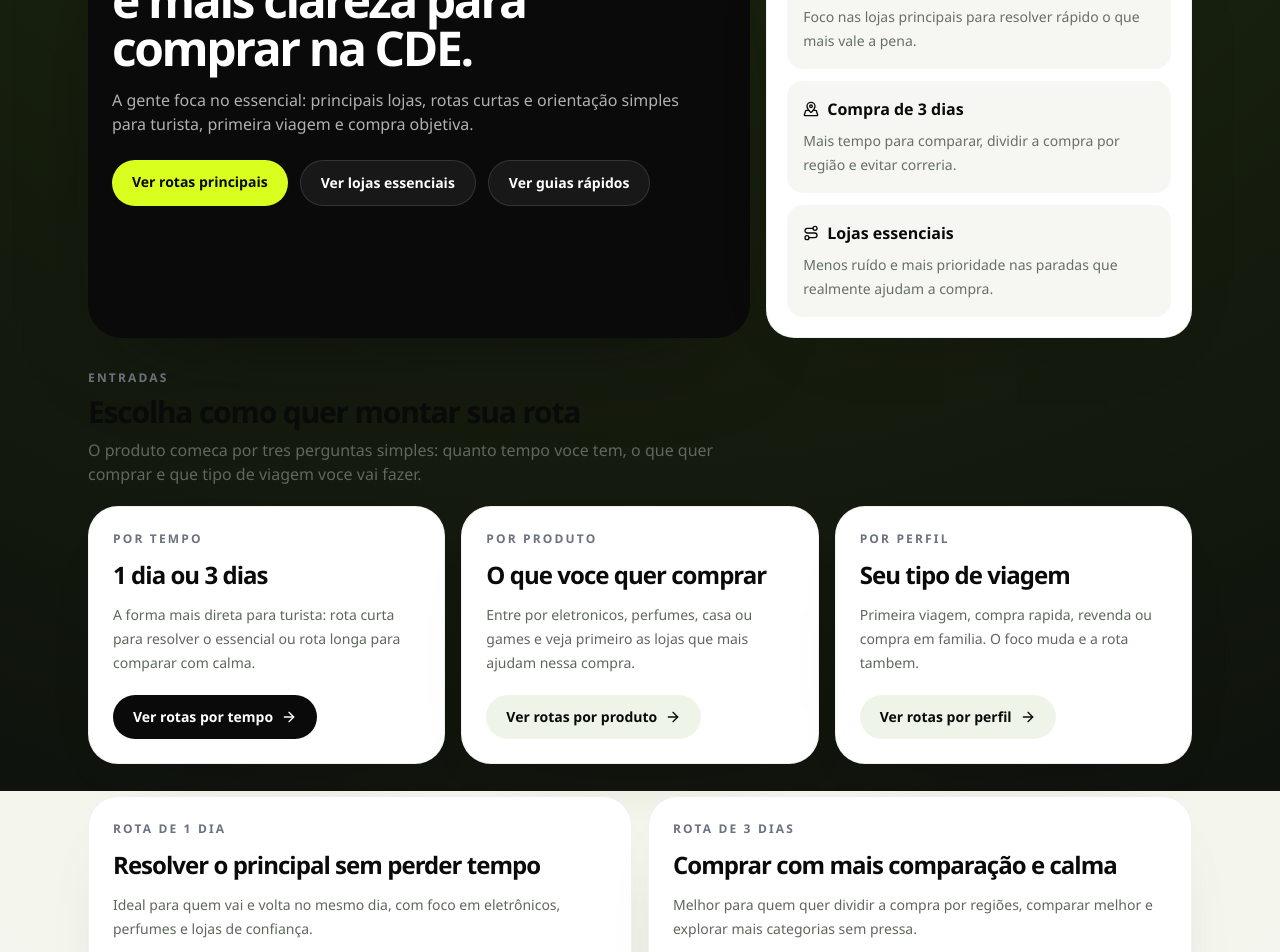
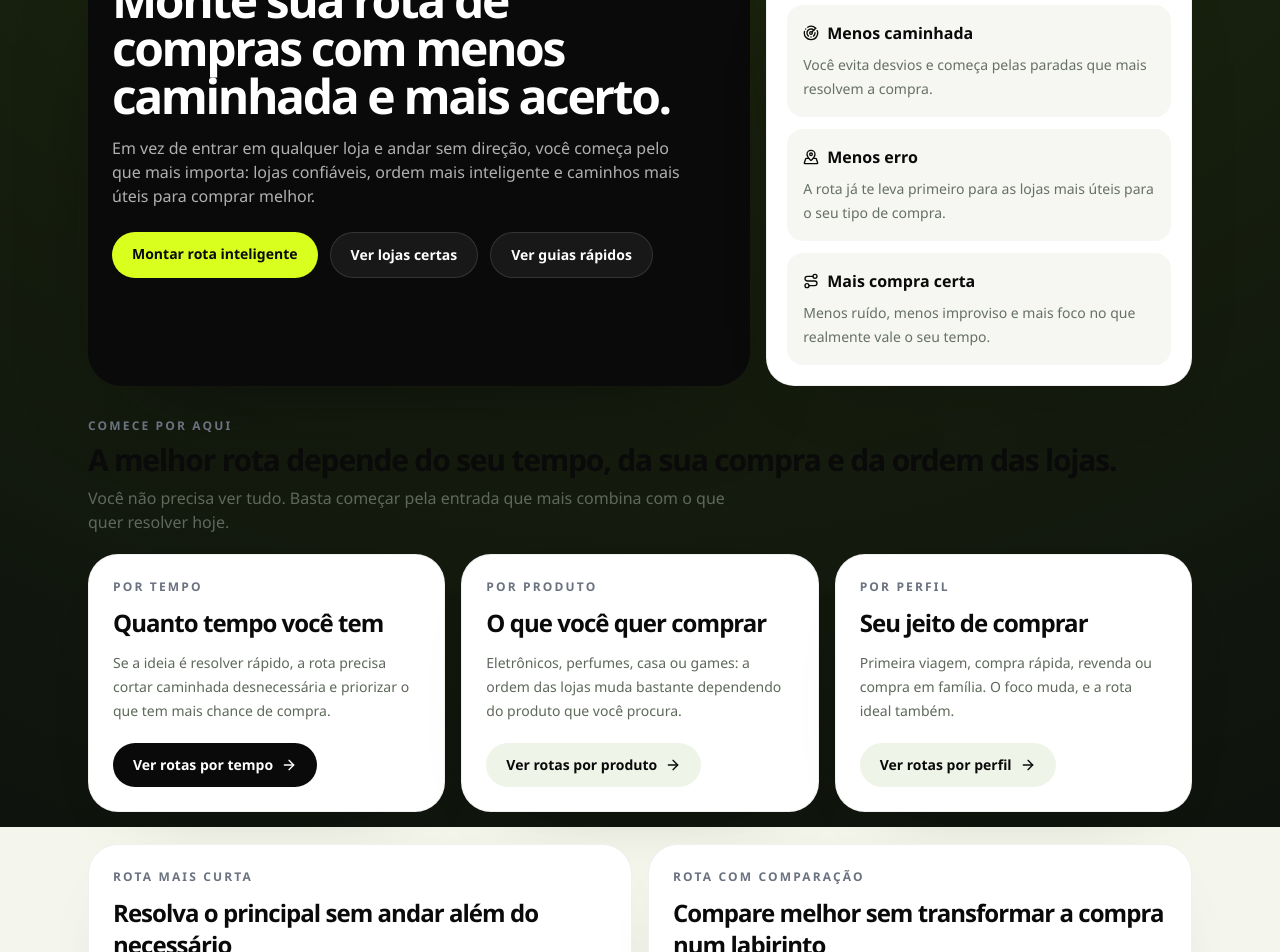
Before and after one commit to caiopinheiroofc/FrontierAtlas, a Next.js app: page / in a window 1280 px wide. Shown: the part 620-1572 px from the top of the page. Built offline with nearby package versions, Linux system fonts and the light colour scheme; no server answers; the database is empty.

Commit message:
Refina promessa da home

```diff
--- a/src/app/page.tsx
+++ b/src/app/page.tsx
@@ -28,8 +28,8 @@
 
   return (
     <AppShell
-      title="Sua rota inteligente de compras em Ciudad del Este."
-      subtitle="O Frontier Atlas resume as lojas mais importantes e organiza rotas simples para quem quer comprar bem em 1 dia ou em 3 dias."
+      title="As lojas certas, na ordem certa, para você andar menos e comprar melhor."
+      subtitle="O Frontier Atlas organiza sua compra em Ciudad del Este com menos volta, menos cansaço e mais clareza sobre onde realmente vale parar."
     >
       <form
         action="/buscar"
@@ -41,25 +41,25 @@
       <section className="grid gap-4 lg:grid-cols-[1.4fr_0.9fr]">
         <div className="rounded-[34px] bg-[#0a0a0a] p-6 text-white shadow-[0_35px_110px_-55px_rgba(10,10,10,0.9)]">
           <h2 className="max-w-xl text-3xl font-black tracking-[-0.05em] sm:text-5xl">
-            Menos lojas, menos voltas e mais clareza para comprar na CDE.
+            Monte sua rota de compras com menos caminhada e mais acerto.
           </h2>
           <p className="mt-4 max-w-xl text-sm leading-6 text-white/68 sm:text-base">
-            A gente foca no essencial: principais lojas, rotas curtas e
-            orientação simples para turista, primeira viagem e compra
-            objetiva.
+            Em vez de entrar em qualquer loja e andar sem direção, você começa
+            pelo que mais importa: lojas confiáveis, ordem mais inteligente e
+            caminhos mais úteis para comprar melhor.
           </p>
           <div className="mt-6 flex flex-col gap-3 sm:flex-row">
             <Link
               href="/mapa"
               className="rounded-full bg-[#d9ff1f] px-5 py-3 text-center text-sm font-semibold text-[#0a0a0a] transition hover:bg-[#c8ee16]"
             >
-              Ver rotas principais
+              Montar rota inteligente
             </Link>
             <Link
               href="/explorar"
               className="rounded-full border border-white/12 bg-white/6 px-5 py-3 text-center text-sm font-semibold text-white transition hover:bg-white/10"
             >
-              Ver lojas essenciais
+              Ver lojas certas
             </Link>
             <Link
               href="/guias"
@@ -79,31 +79,31 @@
               <div className="rounded-2xl bg-[#f6f7f2] p-4">
                 <div className="mb-2 flex items-center gap-2 text-[#0a0a0a]">
                   <Radar className="h-4 w-4" />
-                  <span className="font-semibold">Compra de 1 dia</span>
+                  <span className="font-semibold">Menos caminhada</span>
                 </div>
                 <p className="text-sm leading-6 text-[#667064]">
-                  Foco nas lojas principais para resolver rápido o que mais
-                  vale a pena.
+                  Você evita desvios e começa pelas paradas que mais resolvem a
+                  compra.
                 </p>
               </div>
               <div className="rounded-2xl bg-[#f6f7f2] p-4">
                 <div className="mb-2 flex items-center gap-2 text-[#0a0a0a]">
                   <MapPinned className="h-4 w-4" />
-                  <span className="font-semibold">Compra de 3 dias</span>
+                  <span className="font-semibold">Menos erro</span>
                 </div>
                 <p className="text-sm leading-6 text-[#667064]">
-                  Mais tempo para comparar, dividir a compra por região e
-                  evitar correria.
+                  A rota já te leva primeiro para as lojas mais úteis para o
+                  seu tipo de compra.
                 </p>
               </div>
               <div className="rounded-2xl bg-[#f6f7f2] p-4">
                 <div className="mb-2 flex items-center gap-2 text-[#0a0a0a]">
                   <Route className="h-4 w-4" />
-                  <span className="font-semibold">Lojas essenciais</span>
+                  <span className="font-semibold">Mais compra certa</span>
                 </div>
                 <p className="text-sm leading-6 text-[#667064]">
-                  Menos ruído e mais prioridade nas paradas que realmente
-                  ajudam a compra.
+                  Menos ruído, menos improviso e mais foco no que realmente
+                  vale o seu tempo.
                 </p>
               </div>
             </div>
@@ -113,9 +113,9 @@
 
       <section className="space-y-5">
         <SectionHeading
-          eyebrow="Entradas"
-          title="Escolha como quer montar sua rota"
-          description="O produto comeca por tres perguntas simples: quanto tempo voce tem, o que quer comprar e que tipo de viagem voce vai fazer."
+          eyebrow="Comece por aqui"
+          title="A melhor rota depende do seu tempo, da sua compra e da ordem das lojas."
+          description="Você não precisa ver tudo. Basta começar pela entrada que mais combina com o que quer resolver hoje."
         />
         <div className="grid gap-4 lg:grid-cols-3">
           <div className="rounded-[30px] border border-black/6 bg-white p-6 shadow-[0_25px_80px_-55px_rgba(10,10,10,0.4)]">
@@ -123,11 +123,11 @@
               Por tempo
             </p>
             <h3 className="mt-3 text-2xl font-black tracking-[-0.04em] text-[#0a0a0a]">
-              1 dia ou 3 dias
+              Quanto tempo você tem
             </h3>
             <p className="mt-3 text-sm leading-6 text-[#5e685b]">
-              A forma mais direta para turista: rota curta para resolver o
-              essencial ou rota longa para comparar com calma.
+              Se a ideia é resolver rápido, a rota precisa cortar caminhada
+              desnecessária e priorizar o que tem mais chance de compra.
             </p>
             <Link
               href="/mapa"
@@ -143,11 +143,11 @@
               Por produto
             </p>
             <h3 className="mt-3 text-2xl font-black tracking-[-0.04em] text-[#0a0a0a]">
-              O que voce quer comprar
+              O que você quer comprar
             </h3>
             <p className="mt-3 text-sm leading-6 text-[#5e685b]">
-              Entre por eletronicos, perfumes, casa ou games e veja primeiro
-              as lojas que mais ajudam nessa compra.
+              Eletrônicos, perfumes, casa ou games: a ordem das lojas muda
+              bastante dependendo do produto que você procura.
             </p>
             <Link
               href="/explorar?mission=eletronicos"
@@ -163,11 +163,11 @@
               Por perfil
             </p>
             <h3 className="mt-3 text-2xl font-black tracking-[-0.04em] text-[#0a0a0a]">
-              Seu tipo de viagem
+              Seu jeito de comprar
             </h3>
             <p className="mt-3 text-sm leading-6 text-[#5e685b]">
-              Primeira viagem, compra rapida, revenda ou compra em familia. O
-              foco muda e a rota tambem.
+              Primeira viagem, compra rápida, revenda ou compra em família. O
+              foco muda, e a rota ideal também.
             </p>
             <Link
               href="/explorar?mission=primeira-viagem"
@@ -183,14 +183,14 @@
       <section className="grid gap-4 lg:grid-cols-2">
         <div className="rounded-[30px] border border-black/6 bg-white p-6 shadow-[0_25px_80px_-55px_rgba(10,10,10,0.4)]">
           <p className="text-xs font-black uppercase tracking-[0.18em] text-[#6b7280]">
-            Rota de 1 dia
+            Rota mais curta
           </p>
           <h3 className="mt-3 text-2xl font-black tracking-[-0.04em] text-[#0a0a0a]">
-            Resolver o principal sem perder tempo
+            Resolva o principal sem andar além do necessário
           </h3>
           <p className="mt-3 text-sm leading-6 text-[#5e685b]">
-            Ideal para quem vai e volta no mesmo dia, com foco em eletrônicos,
-            perfumes e lojas de confiança.
+            Ideal para quem quer comprar o essencial com menos volta, menos
+            desgaste e mais chance de acertar nas primeiras paradas.
           </p>
           <Link
             href="/mapa"
@@ -203,14 +203,14 @@
 
         <div className="rounded-[30px] border border-black/6 bg-white p-6 shadow-[0_25px_80px_-55px_rgba(10,10,10,0.4)]">
           <p className="text-xs font-black uppercase tracking-[0.18em] text-[#6b7280]">
-            Rota de 3 dias
+            Rota com comparação
           </p>
           <h3 className="mt-3 text-2xl font-black tracking-[-0.04em] text-[#0a0a0a]">
-            Comprar com mais comparação e calma
+            Compare melhor sem transformar a compra num labirinto
           </h3>
           <p className="mt-3 text-sm leading-6 text-[#5e685b]">
-            Melhor para quem quer dividir a compra por regiões, comparar
-            melhor e explorar mais categorias sem pressa.
+            Quando você tem mais tempo, a rota continua importando para evitar
+            cansaço à toa e separar melhor cada região da compra.
           </p>
           <Link
             href="/explorar"
@@ -225,8 +225,8 @@
       <section className="space-y-5">
         <SectionHeading
           eyebrow="Missões"
-          title="As missões mais úteis para a maioria das viagens"
-          description="Começamos pelo essencial para ajudar quem precisa comprar bem em pouco tempo."
+          title="Entradas rápidas para começar pela missão certa"
+          description="Essas missões ajudam a transformar uma intenção solta em uma rota mais objetiva desde o começo."
         />
         <div className="grid gap-4 sm:grid-cols-2 xl:grid-cols-4">
           {essentialMissions.map((mission) => (
@@ -238,8 +238,8 @@
       <section className="space-y-5">
         <SectionHeading
           eyebrow="Lojas principais"
-          title="As lojas que mais ajudam a compra"
-          description="Uma seleção mais enxuta das paradas mais úteis para turista, primeira viagem e compras rápidas."
+          title="As paradas que mais ajudam você a comprar melhor"
+          description="Uma seleção mais enxuta das lojas que resolvem mais, cansam menos e fazem mais sentido para começar."
         />
         <div className="grid gap-5 lg:grid-cols-2 xl:grid-cols-3">
           {featuredStores.map((store) => (
@@ -251,8 +251,8 @@
       <section className="rounded-[32px] border border-black/6 bg-white p-6 shadow-[0_25px_80px_-55px_rgba(10,10,10,0.4)]">
         <SectionHeading
           eyebrow="Lojas essenciais"
-          title="Um atalho para quem quer começar pelo que mais importa"
-          description="Essas sao as paradas mais importantes para montar uma rota simples e eficiente na cidade."
+          title="Comece por quem mais resolve a sua compra"
+          description="Essas são as paradas mais úteis para ganhar tempo, reduzir erro e montar uma rota simples na cidade."
         />
         <div className="mt-5 grid gap-4 lg:grid-cols-2 xl:grid-cols-4">
           {essentialStores.map((store) => (
@@ -274,8 +274,8 @@
       <section className="space-y-5">
         <SectionHeading
           eyebrow="Guias rápidos"
-          title="O que você precisa saber antes de sair comprando."
-          description="Conteúdos curtos para economizar tempo, evitar erro e aproveitar melhor 1 ou 3 dias de compra."
+          title="O que vale saber antes de sair andando e comprando."
+          description="Conteúdos curtos para evitar erro, economizar energia e aproveitar melhor o tempo da sua rota."
         />
         <div className="grid gap-4 lg:grid-cols-2">
           {quickGuides.map((guide) => (
@@ -287,8 +287,8 @@
       <section className="rounded-[32px] border border-black/6 bg-white p-6 shadow-[0_25px_80px_-55px_rgba(10,10,10,0.4)]">
         <SectionHeading
           eyebrow="Categorias"
-          title="O essencial já organizado"
-          description="As principais categorias já estão prontas para facilitar busca, comparação e rota."
+          title="Tudo já filtrado para você decidir com mais clareza"
+          description="As principais categorias já estão organizadas para facilitar busca, comparação e uma rota mais inteligente."
         />
         <div className="mt-5 flex flex-wrap gap-3">
           {categories.map((category) => (
@@ -308,12 +308,12 @@
             </p>
           </div>
           <h3 className="mt-3 text-2xl font-black tracking-[-0.03em]">
-            A cidade foi resumida no que mais importa para comprar.
+            Menos volta, menos cansaço e mais chance de comprar certo.
           </h3>
           <p className="mt-3 max-w-3xl text-sm leading-6 text-white/74">
-            Em vez de abrir dezenas de opções, o Frontier Atlas destaca os
-            eixos mais úteis e as paradas mais necessárias para uma viagem
-            mais enxuta.
+            Em vez de abrir dezenas de opções sem contexto, o Frontier Atlas
+            destaca as lojas certas, na ordem mais útil, para você fazer uma
+            compra mais prática e objetiva.
           </p>
           <Link
             href="/mapa"
--- a/src/components/app-shell.tsx
+++ b/src/components/app-shell.tsx
@@ -72,7 +72,7 @@
             <div className="max-w-2xl">
               <p className="mb-3 inline-flex items-center gap-2 rounded-full border border-white/12 bg-white/5 px-3 py-1 text-xs font-semibold uppercase tracking-[0.16em] text-white/70">
                 <span className="h-2 w-2 rounded-full bg-[#27d76c]" />
-                Guia prático para comprar melhor em Ciudad del Este
+                Menos caminhada, mais compra certa em Ciudad del Este
               </p>
               <h1 className="text-3xl font-black tracking-[-0.04em] sm:text-5xl">
                 {title}
```
